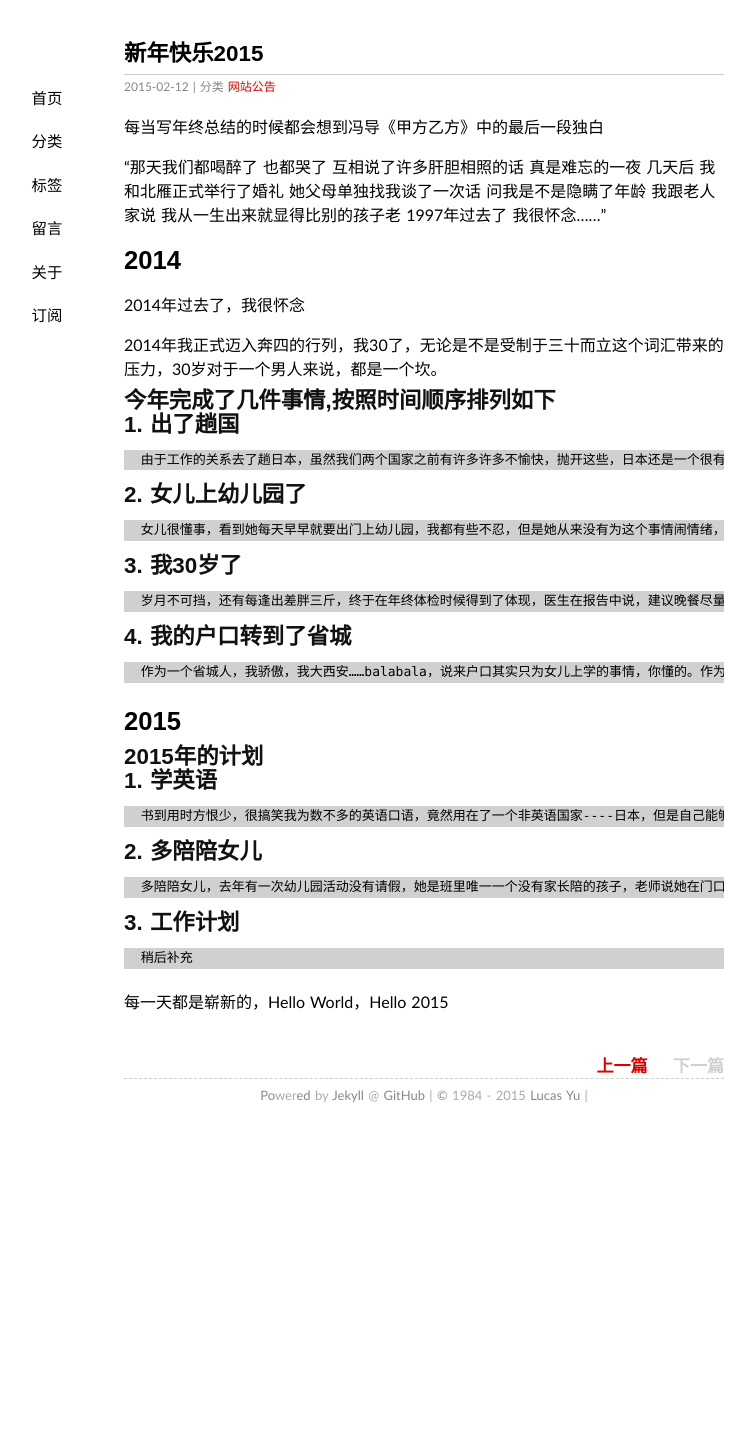
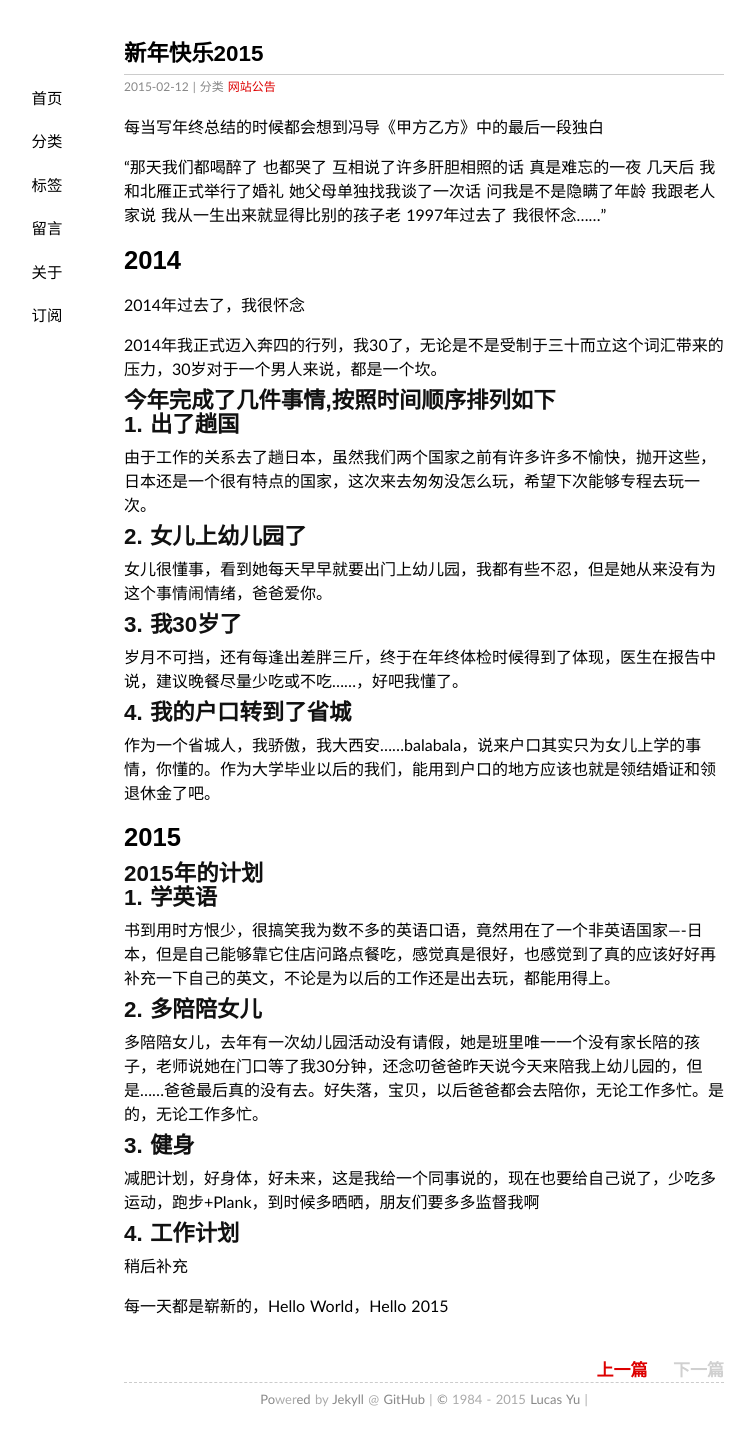
Before and after one commit to windea/windea.github.io, a Jekyll site: the page built from _posts/2015-02-12-happy-new-year-2015.md, in a window 1280 px wide. Shown: the whole page, without its empty margins (216-971 px from the left). Built offline with Jekyll 4.4.1, drawn with Linux system fonts in a browser that asks for light colours; Markdown is read by kramdown in place of the engine named in the settings; comment, search, counter and statistics services are not loaded; before the commit the page ends 1138 px from its top, so only the background shows below that.

Commit message:
Update 2015-02-12-happy-new-year-2015.md

```diff
--- a/_posts/2015-02-12-happy-new-year-2015.md
+++ b/_posts/2015-02-12-happy-new-year-2015.md
@@ -21,16 +21,16 @@ categories:
 ## 今年完成了几件事情,按照时间顺序排列如下
 
 ## 1. 出了趟国
-      由于工作的关系去了趟日本，虽然我们两个国家之前有许多许多不愉快，抛开这些，日本还是一个很有特点的国家，这次来去匆匆没怎么玩，希望下次能够专程去玩一次。
+由于工作的关系去了趟日本，虽然我们两个国家之前有许多许多不愉快，抛开这些，日本还是一个很有特点的国家，这次来去匆匆没怎么玩，希望下次能够专程去玩一次。
 
 ## 2. 女儿上幼儿园了
-      女儿很懂事，看到她每天早早就要出门上幼儿园，我都有些不忍，但是她从来没有为这个事情闹情绪，爸爸爱你。
+女儿很懂事，看到她每天早早就要出门上幼儿园，我都有些不忍，但是她从来没有为这个事情闹情绪，爸爸爱你。
 
 ## 3. 我30岁了
-      岁月不可挡，还有每逢出差胖三斤，终于在年终体检时候得到了体现，医生在报告中说，建议晚餐尽量少吃或不吃……，好吧我懂了。
+岁月不可挡，还有每逢出差胖三斤，终于在年终体检时候得到了体现，医生在报告中说，建议晚餐尽量少吃或不吃……，好吧我懂了。
 
 ## 4. 我的户口转到了省城
-      作为一个省城人，我骄傲，我大西安……balabala，说来户口其实只为女儿上学的事情，你懂的。作为大学毕业以后的我们，能用到户口的地方应该也就是领结婚证和领退休金了吧。
+作为一个省城人，我骄傲，我大西安……balabala，说来户口其实只为女儿上学的事情，你懂的。作为大学毕业以后的我们，能用到户口的地方应该也就是领结婚证和领退休金了吧。
 
 2015
 ====
@@ -39,12 +39,15 @@ categories:
 ------------
 
 ## 1. 学英语
-      书到用时方恨少，很搞笑我为数不多的英语口语，竟然用在了一个非英语国家----日本，但是自己能够靠它住店问路点餐吃，感觉真是很好，也感觉到了真的应该好好再补充一下自己的英文，不论是为以后的工作还是出去玩，都能用得上。
+书到用时方恨少，很搞笑我为数不多的英语口语，竟然用在了一个非英语国家----日本，但是自己能够靠它住店问路点餐吃，感觉真是很好，也感觉到了真的应该好好再补充一下自己的英文，不论是为以后的工作还是出去玩，都能用得上。
 
 ## 2. 多陪陪女儿
-      多陪陪女儿，去年有一次幼儿园活动没有请假，她是班里唯一一个没有家长陪的孩子，老师说她在门口等了我30分钟，还念叨爸爸昨天说今天来陪我上幼儿园的，但是……爸爸最后真的没有去。好失落，宝贝，以后爸爸都会去陪你，无论工作多忙。是的，无论工作多忙。
+多陪陪女儿，去年有一次幼儿园活动没有请假，她是班里唯一一个没有家长陪的孩子，老师说她在门口等了我30分钟，还念叨爸爸昨天说今天来陪我上幼儿园的，但是……爸爸最后真的没有去。好失落，宝贝，以后爸爸都会去陪你，无论工作多忙。是的，无论工作多忙。
 
-## 3. 工作计划
-      稍后补充
+## 3. 健身
+减肥计划，好身体，好未来，这是我给一个同事说的，现在也要给自己说了，少吃多运动，跑步+Plank，到时候多晒晒，朋友们要多多监督我啊
+
+## 4. 工作计划
+稍后补充
 
 每一天都是崭新的，Hello World，Hello 2015
```
